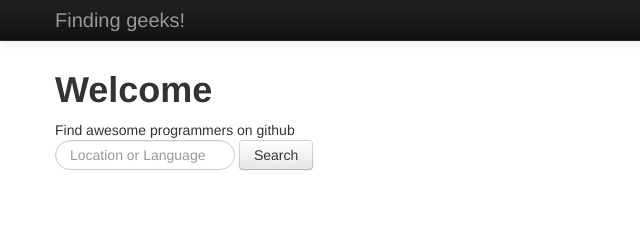
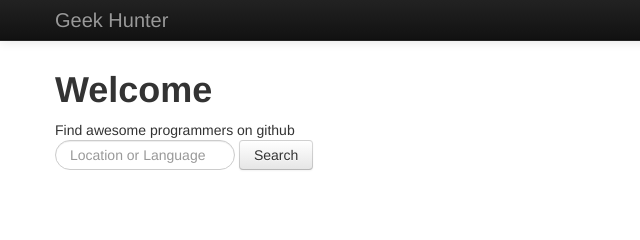
Before and after one commit to madhums/geekhunt, a plain HTML site: page index.html in a window 1280 px wide. Shown: the top 240 px of the page, 0-640 px from the left. Drawn offline with Linux system fonts and the light colour scheme.

Commit message:
better name

```diff
--- a/index.html
+++ b/index.html
@@ -6,7 +6,7 @@
   <meta name="viewport" content="width=device-width,initial-scale=1">
   <meta name="description" content="A simple app to search for geeks on github." />
 
-  <title>Finding Geeks!</title>
+  <title>Geek Hunter</title>
 
   <!-- Application styles. -->
   <link rel="stylesheet" href="/assets/css/index.css">
@@ -22,7 +22,7 @@
             <span class="icon-bar"></span>
             <span class="icon-bar"></span>
           </a>
-          <a class="brand" href="#">Finding geeks!</a>
+          <a class="brand" href="#">Geek Hunter</a>
           <div class="nav-collapse collapse">
             <ul class="nav pull-right">
               <li class=""><a href="http://github.com/madhums/finding-geeks">Fork me!</a></li>
```
Also changed, not shown: README.md.
